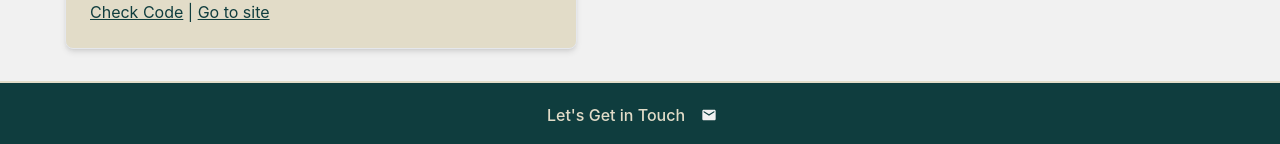
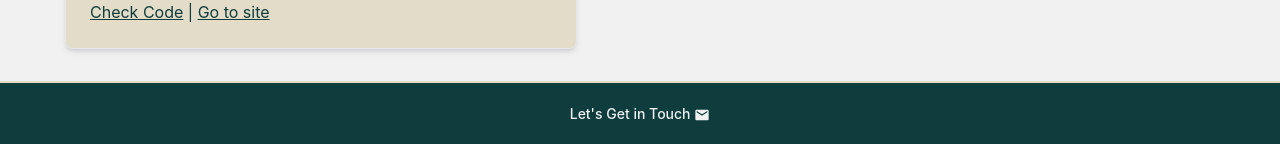
Before and after one commit to sarahaboudalal/Portfolio, a React (Create React App) app: page / in a window 1280 px wide. Shown: the part 2269-2413 px from the top of the page. Built offline with nearby package versions, Linux system fonts and the light colour scheme.

Commit message:
footer fixes

```diff
--- a/src/components/Footer/Footer.jsx
+++ b/src/components/Footer/Footer.jsx
@@ -2,13 +2,13 @@ import { MdEmail } from "react-icons/md";
 
 export default function Footer() {
     return (
-      <div className="bg-greenish border-t-2 border-t-beige py-4 px-2 flex flex-row items-center justify-center">
-        <p className="text-center text-beige font-medium">Let's Get in Touch</p>{' '}
-        <a
-          href="mailto:sarahaboudalal@gmail.com"
-          className="mx-4 text-sm font-medium hover:text-beige text-whitish"
-        >
-          <MdEmail className="h-8 w-4" />
+      <div className="bg-greenish border-t-2 border-t-beige py-4 px-2 flex items-center justify-center">
+      <a
+        href="mailto:sarahaboudalal@gmail.com"
+        className="mx-4 text-sm font-medium hover:text-beige text-whitish"
+      >
+       Let's Get in Touch{' '}
+          <MdEmail className="h-8 w-4 inline" />
         </a>
       </div>
     );
```
